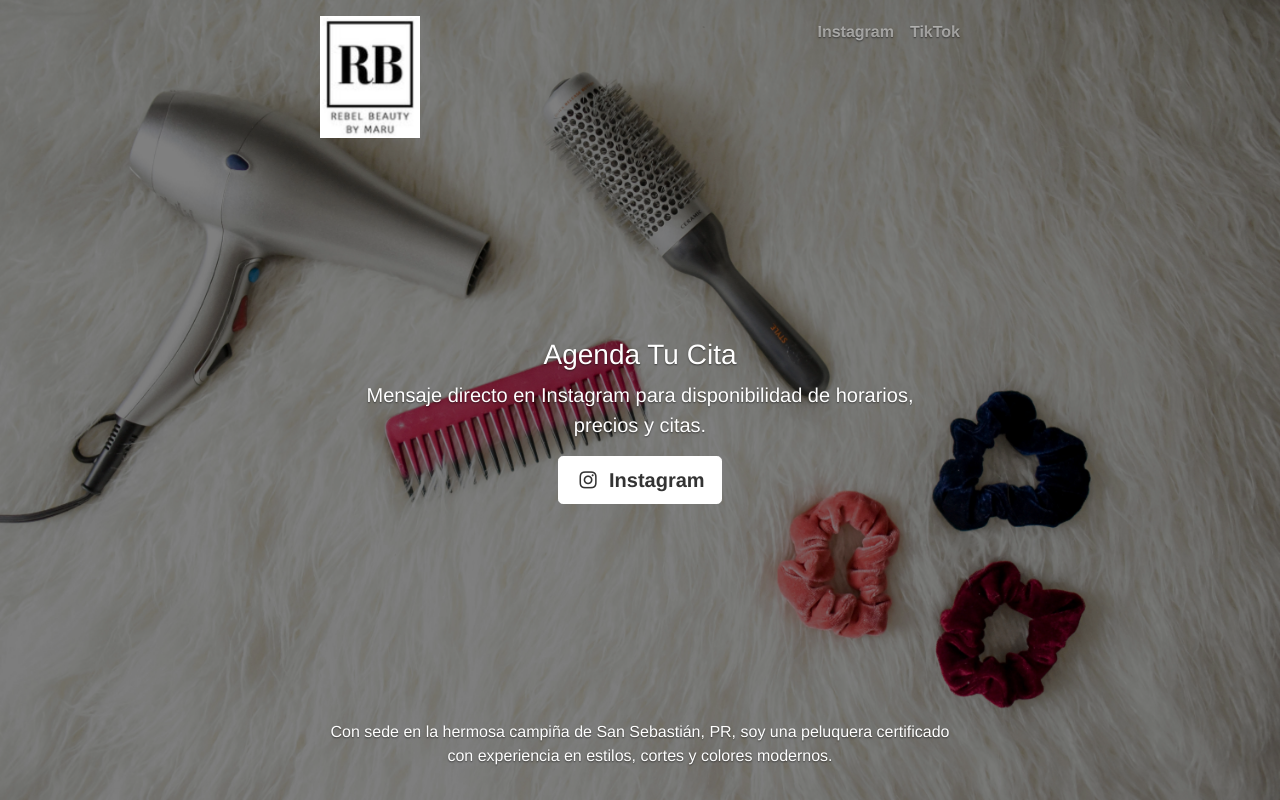
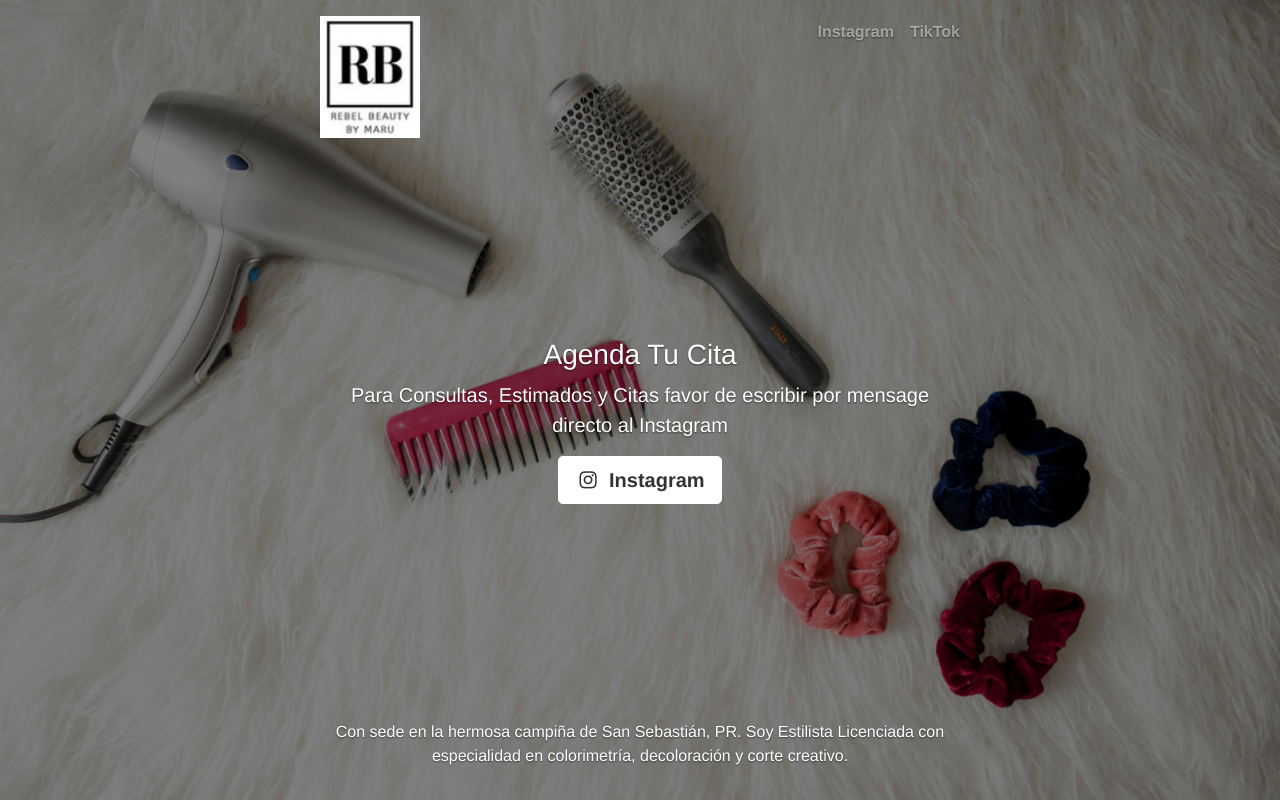
Before and after one commit to kaburkett/rebelbymaru, a plain HTML site: page index.html in a window 1280 px wide. Drawn offline with Linux system fonts and the light colour scheme.

Commit message:
spelling and grammar adjust

```diff
--- a/index.html
+++ b/index.html
@@ -46,14 +46,14 @@
 
   <main class="px-3">
     <h3>Agenda Tu Cita</h3>
-    <p class="lead">Mensaje directo en Instagram para disponibilidad de horarios, precios y citas.</p>
+    <p class="lead">Para Consultas, Estimados y Citas favor de escribir por mensage directo al Instagram</p>
     <p class="lead">
       <a href="https://www.instagram.com/rebelbeauty_bymaru" target="_blank" class="btn btn-lg btn-secondary fw-bold border-white bg-white"><i class="fa fa-instagram fa-fw me-2"></i>Instagram</a>
     </p>
   </main>
 
   <footer class="mt-auto text-white">
-    <p>Con sede en la hermosa campiña de San Sebastián, PR, soy una peluquera certificado con experiencia en estilos, cortes y colores modernos.</p>
+    <p>Con sede en la hermosa campiña de San Sebastián, PR. Soy Estilista Licenciada con especialidad en colorimetría, decoloración y corte creativo. </p>
   </footer>
 </div>
 
```
